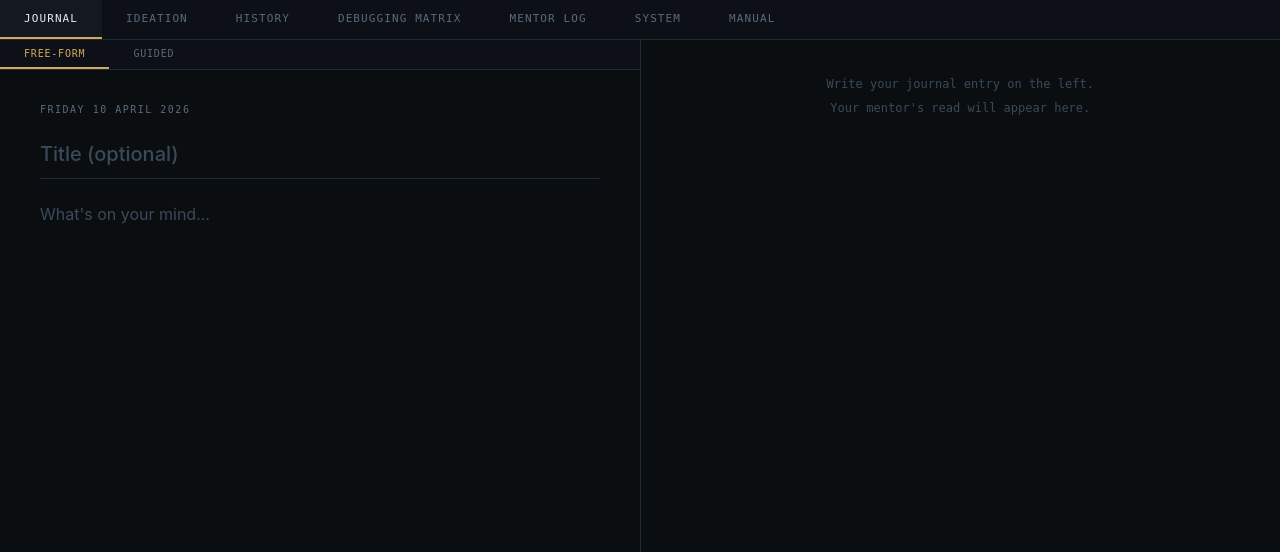
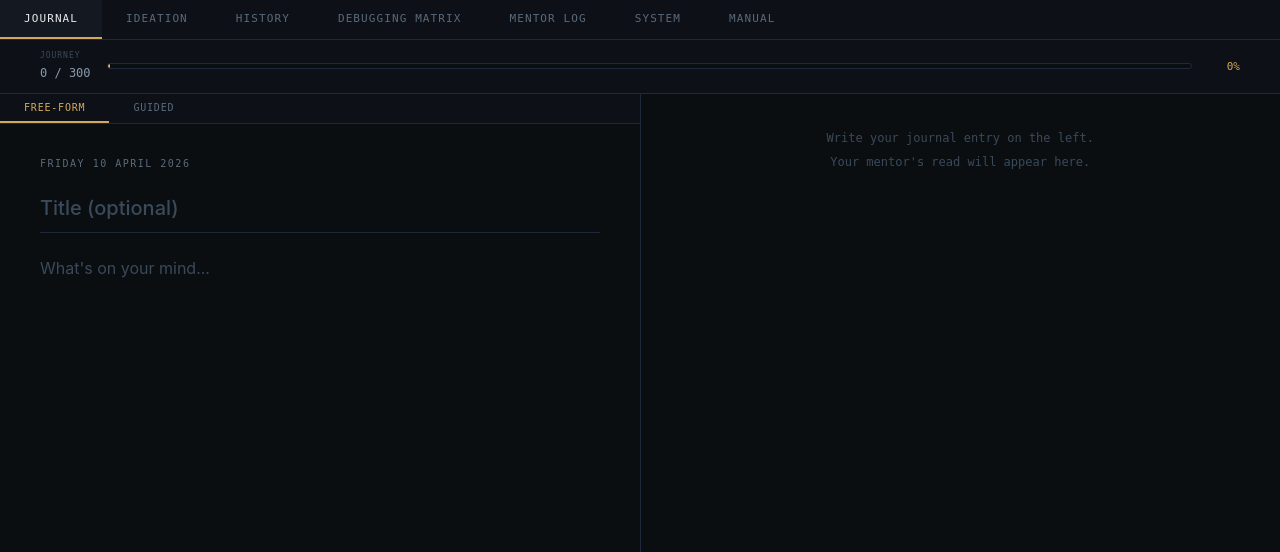
Before and after one commit to Zashoman/Nexus, a Flask app: page / in a window 1280 px wide. Shown: the top 552 px of the page. Run offline with Flask 3, Linux system fonts and the light colour scheme; data comes from the database, SQL or seed files in the repository; data that the repository does not hold is empty; some libraries are stand-ins or nearby versions.

Commit message:
feat: add session progress bar — 0/300 goal tracker
Amber-gold progress bar at the top of the Journal tab showing
entries completed out of 300 goal. Updates after each submission.
Smooth gradient fill with percentage display.

No data changes.

https://claude.ai/code/session_018BX2U1v5efcgzv6eEwMcFG

```diff
--- a/journal-mentor/static/style.css
+++ b/journal-mentor/static/style.css
@@ -1304,3 +1304,63 @@ body {
   color: var(--green);
   font-size: 9px;
 }
+
+/* ── Session Progress Bar ── */
+.session-progress {
+  display: flex;
+  align-items: center;
+  gap: 16px;
+  padding: 10px 40px;
+  background: var(--bg-surface);
+  border-bottom: 1px solid var(--border);
+  flex-shrink: 0;
+}
+
+.progress-info {
+  display: flex;
+  flex-direction: column;
+  gap: 1px;
+  flex-shrink: 0;
+}
+
+.progress-label {
+  font-family: var(--font-mono);
+  font-size: 8px;
+  text-transform: uppercase;
+  letter-spacing: 0.12em;
+  color: var(--text-dim);
+}
+
+.progress-count {
+  font-family: var(--font-mono);
+  font-size: 12px;
+  color: var(--text-secondary);
+  font-weight: 500;
+}
+
+.progress-track {
+  flex: 1;
+  height: 6px;
+  background: var(--bg);
+  border-radius: 3px;
+  overflow: hidden;
+  border: 1px solid var(--border);
+}
+
+.progress-fill {
+  height: 100%;
+  background: linear-gradient(90deg, var(--accent), #E0BC78);
+  border-radius: 3px;
+  transition: width 0.6s ease;
+  min-width: 2px;
+}
+
+.progress-pct {
+  font-family: var(--font-mono);
+  font-size: 11px;
+  color: var(--accent);
+  font-weight: 500;
+  flex-shrink: 0;
+  min-width: 32px;
+  text-align: right;
+}
--- a/journal-mentor/templates/index.html
+++ b/journal-mentor/templates/index.html
@@ -32,6 +32,17 @@
 
     <!-- ═══ JOURNAL TAB ═══ -->
     <div id="tab-journal" class="tab-content active">
+        <!-- Progress Bar -->
+        <div class="session-progress" id="session-progress">
+            <div class="progress-info">
+                <span class="progress-label">Journey</span>
+                <span class="progress-count" id="progress-count">0 / 300</span>
+            </div>
+            <div class="progress-track">
+                <div class="progress-fill" id="progress-fill" style="width:0%"></div>
+            </div>
+            <span class="progress-pct" id="progress-pct">0%</span>
+        </div>
         <div class="journal-layout">
             <div class="journal-left">
                 <!-- Mode toggle -->
@@ -424,6 +435,7 @@
         if (ta) ta.addEventListener('input', updateWordCount);
         ta.addEventListener('keydown', e => { if((e.metaKey||e.ctrlKey)&&e.key==='Enter'){e.preventDefault();submitEntry();} });
         fetchEntries();
+        updateProgress();
     });
 
     // ── Tabs ─────────────────────────────────────────────
@@ -440,6 +452,18 @@
     }
 
     // ── Right Panel Toggle ────────────────────────────────
+    // ── Progress ─────────────────────────────────────────
+    const SESSION_GOAL = 300;
+    async function updateProgress() {
+        const res = await fetch('/api/system/stats');
+        const stats = await res.json();
+        const count = stats.total_entries || 0;
+        const pct = Math.min(100, Math.round((count / SESSION_GOAL) * 100));
+        document.getElementById('progress-count').textContent = count + ' / ' + SESSION_GOAL;
+        document.getElementById('progress-fill').style.width = pct + '%';
+        document.getElementById('progress-pct').textContent = pct + '%';
+    }
+
     // ── History ──────────────────────────────────────────
     async function fetchHistoryEntries() {
         const res = await fetch('/api/entries');
@@ -559,6 +583,7 @@
             updateHeaderButtons();
             showMentorResponse(data.entry, data);
             fetchEntries();
+            updateProgress();
         } catch(e) { alert('Error: '+e.message); }
         finally { btn.disabled=false; btn.textContent='Submit Entry'; }
     }
```
